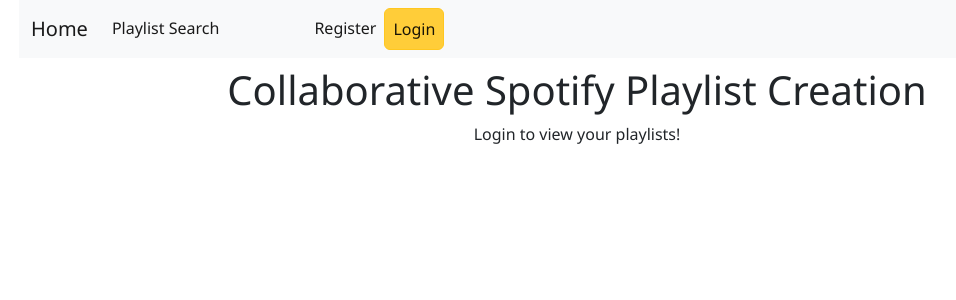
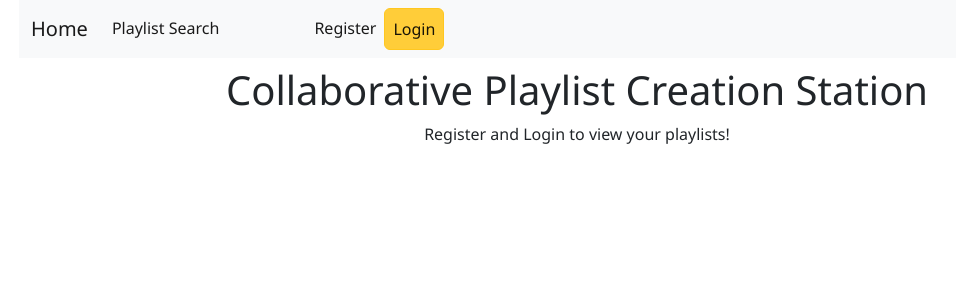
Before and after one commit to jerome-dotson/dev10-spotify-api-project, a React (Create React App) app in the folder apic-spotify-playlist/client/: page / in a window 1280 px wide. Shown: the top 300 px of the page, without its empty margins (63-1019 px from the left). Built offline with nearby package versions, Linux system fonts and the light colour scheme; the HTML template or start-up script is replaced by a standard one.

Commit message:
homepage verbiage

```diff
--- a/apic-spotify-playlist/client/src/components/Home.js
+++ b/apic-spotify-playlist/client/src/components/Home.js
@@ -92,7 +92,7 @@ function Home() {
 
   return (
     <div className="container text-center mt-2">
-      <h1>Collaborative Spotify Playlist Creation</h1>
+      <h1>Collaborative Playlist Creation Station</h1>
       {auth.user ? <button className="btn btn-success mt-3" onClick={linkToAdd}>Add Playlist</button>
       : null }
       {auth.user ?
@@ -116,7 +116,7 @@ function Home() {
               : "No collaboration invites at the moment"}
           </div>
         </div>
-        : "Login to view your playlists!"}
+        : "Register and Login to view your playlists!"}
     </div>
   );
 }
```
